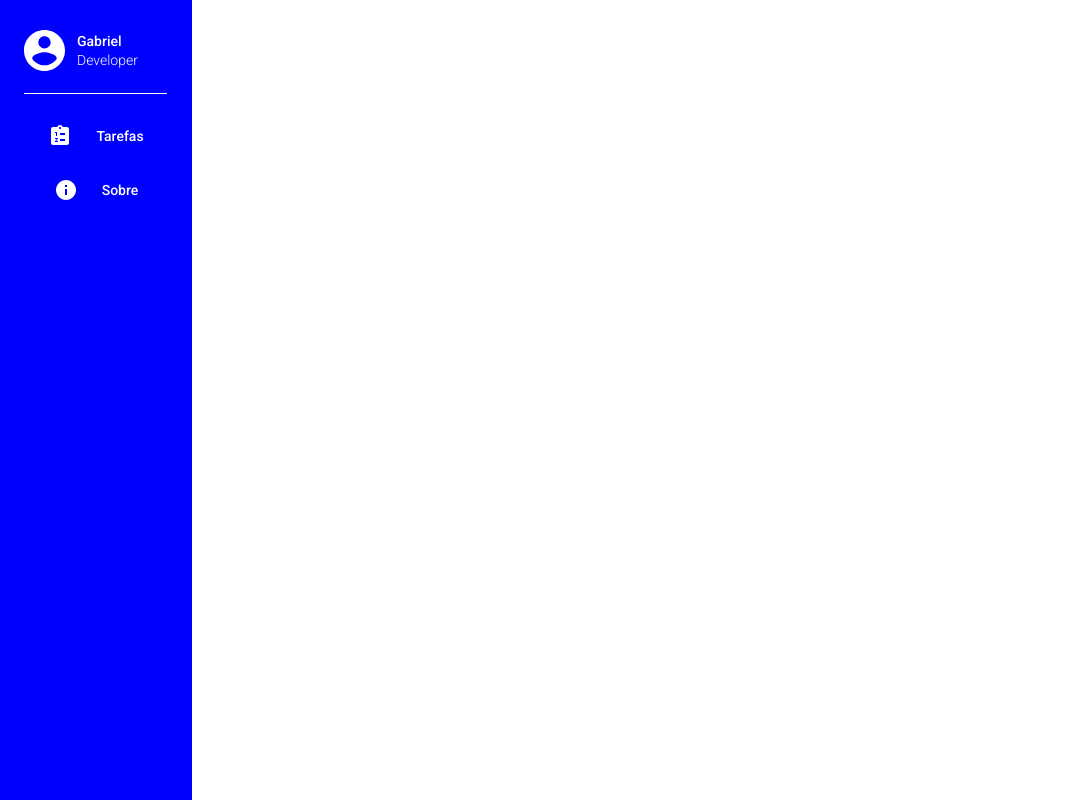
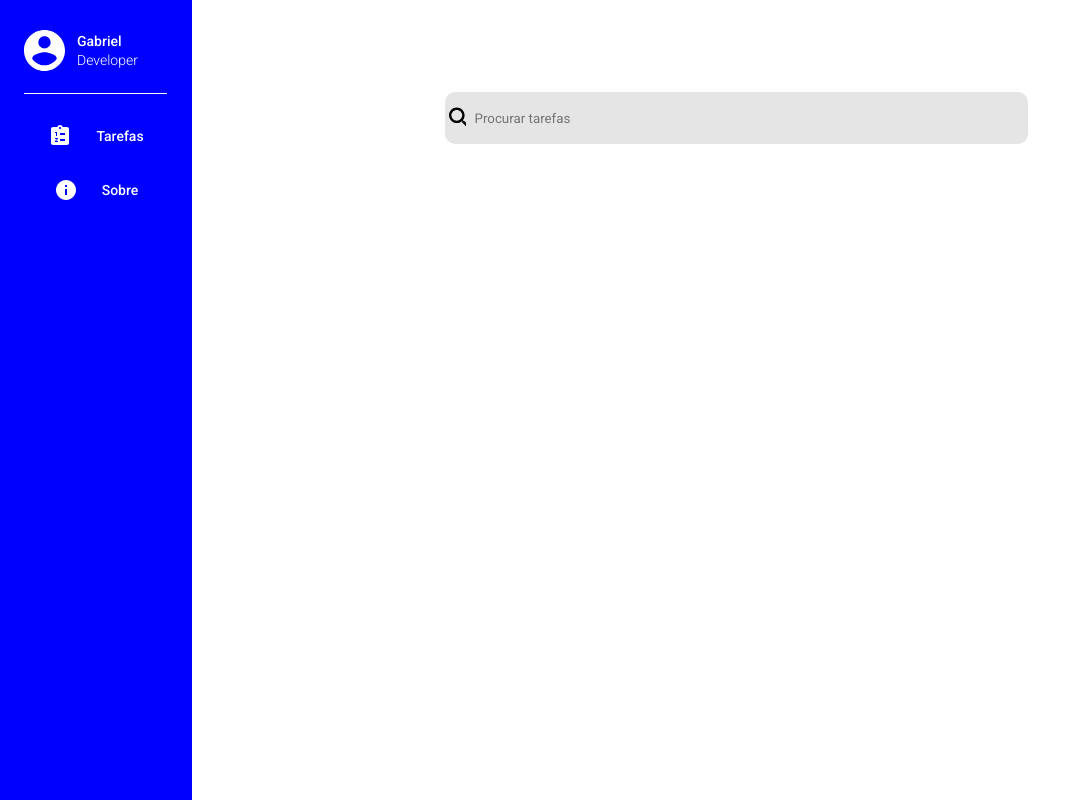
Before and after one commit to g4-lima/to-do-list, a Next.js app: page / in a window 1280 px wide. Shown: the whole page, without its empty margins (0-1067 px from the left). Built offline with nearby package versions, Linux system fonts and the light colour scheme.

Commit message:
searchbar

```diff
--- /dev/null
+++ b/src/components/Searchbar/index.tsx
@@ -0,0 +1,19 @@
+import type { NextPage } from 'next';
+import Image from 'next/image';
+
+import styles from './styles.module.scss';
+
+const Searchbar: NextPage = () => {
+    const searchImg = require('../../../public/search.svg');
+
+    return (
+        <>
+        <div className="container">
+            <input className={styles.search} placeholder={"Procurar tarefas"} type="text" />
+            <Image className={styles.img} src="/search.svg" alt="Prucurar" width={21} height={100} />
+        </div>
+        </>
+    );
+};
+
+export default Searchbar;
--- /dev/null
+++ b/src/components/Searchbar/styles.module.scss
@@ -0,0 +1,22 @@
+.conteiner {
+    position: relative;
+}
+
+.search {
+    width: 583px;
+    height: 52px;
+    margin: 0;
+    padding-left: 30px;
+    background: rgba(0, 0, 0, 0.1);
+    border-radius: 10px;
+    float: left;
+    position: absolute;
+    border-width: 0px;
+
+}
+
+.img {
+    left: 4px !important;
+    bottom: 48px !important;
+    position: absolute !important;
+}
--- a/src/components/Sidebar/index.tsx
+++ b/src/components/Sidebar/index.tsx
@@ -20,7 +20,7 @@ const Sidebar: NextPage = () => {
                         <Image src="/list.svg" alt="lista de tarefas" width={24} height={24} />
                         <h3>Tarefas</h3>
                     </a>
-                    <a>
+                    <a href="/about">
                         <Image src="/info.svg" alt="informações" width={24} height={24} />
                         <h3>Sobre</h3>
                     </a>
--- a/src/pages/index.tsx
+++ b/src/pages/index.tsx
@@ -1,15 +1,19 @@
 import type { NextPage } from 'next';
 import Head from 'next/head';
+import Searchbar from '../components/Searchbar';
+
+import styles from '../styles/home.module.scss';
 
 const Home: NextPage = () => {
   return (
-
-    <Head>
-        <title>Lista de Tarefas</title>
-    </Head>
-
-
-
+    <>
+      <Head>
+          <title>Lista de Tarefas</title>
+      </Head>
+      <div className={styles.container}>
+        <Searchbar/>
+      </div>
+    </>
   );
 };
 
--- /dev/null
+++ b/src/styles/home.module.scss
@@ -0,0 +1,10 @@
+.container {
+    width: 583px;
+    margin-top: 92px;
+    display: flex;
+    flex: 1;
+    flex-direction: column;
+    margin-right: auto;
+    margin-left: auto;
+    padding-left: 96px;
+}
```
Also changed, not shown: public/search.svg (added).
